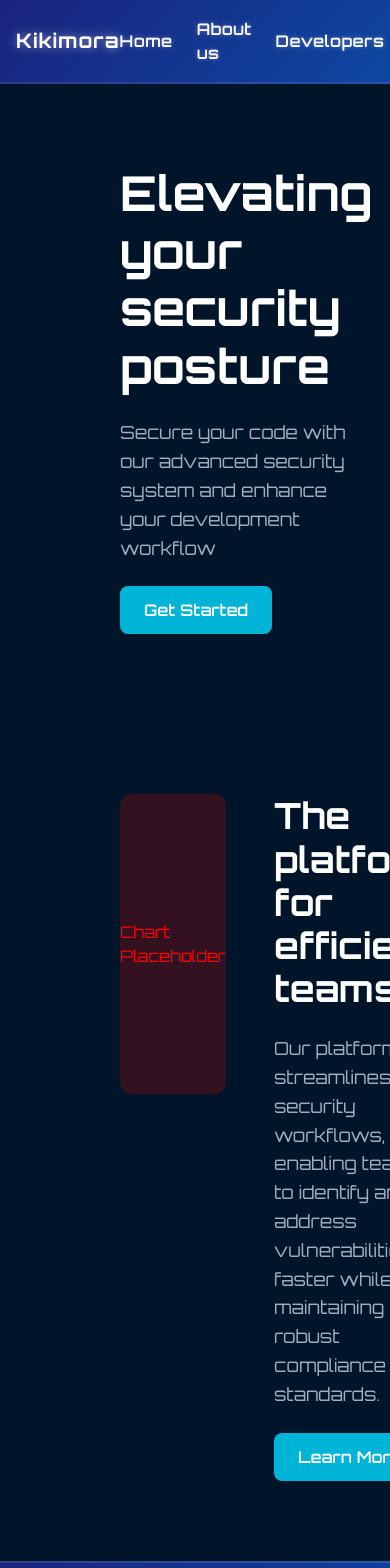
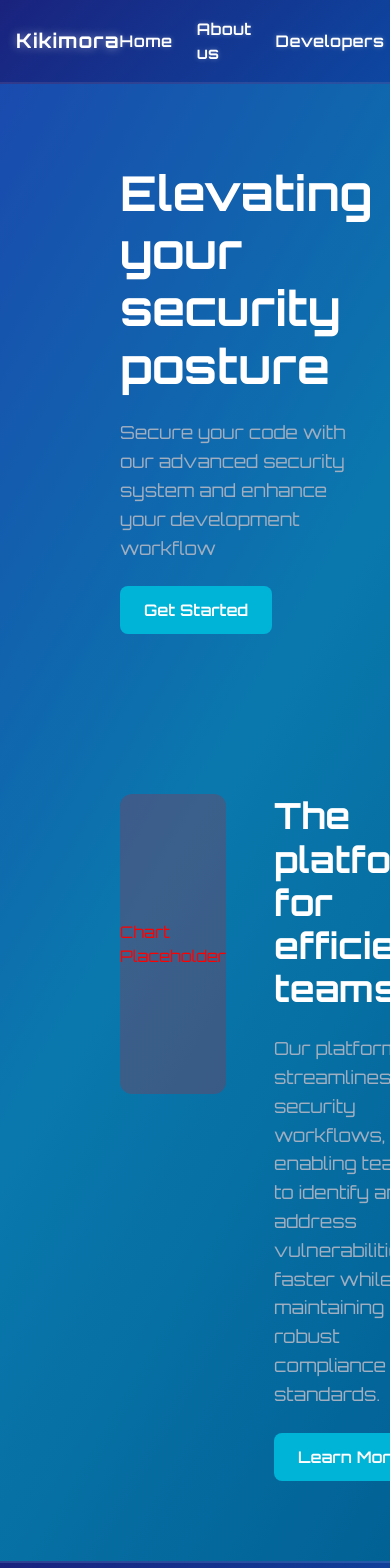
Before and after one commit to NikolaSirakov2/Kikimora, a React (Create React App) app: page / in a window 390 px wide. Shown: the top 1568 px of the page. Built offline with nearby package versions, Linux system fonts and the light colour scheme.

Commit message:
Refactor Home and component styles to enhance layout and responsiveness. Added gradient background to Home page and improved HeroSection and PlatformSection with new positioning and background styles for better visual hierarchy.

```diff
--- a/src/pages/Home/Home.tsx
+++ b/src/pages/Home/Home.tsx
@@ -5,6 +5,7 @@ import { PlatformSection } from "./components/PlatformSection";
 
 const HomeContainer = styled.div`
   width: 100%;
+  background: linear-gradient(120deg, #2563eb, #0ea5e9 50%, #0284c7);
 `;
 
 export const Home: React.FC = () => {
--- a/src/pages/Home/components/HeroSection.tsx
+++ b/src/pages/Home/components/HeroSection.tsx
@@ -3,8 +3,19 @@ import styled from "styled-components";
 
 const HeroContainer = styled.section`
   padding: 80px 120px;
-  background-color: #001529;
   color: white;
+  position: relative;
+
+  &::before {
+    content: "";
+    position: absolute;
+    top: 0;
+    left: 0;
+    right: 0;
+    bottom: 0;
+    background: rgba(2, 19, 35, 0.3);
+    pointer-events: none;
+  }
 `;
 
 const MainHero = styled.div`
@@ -12,6 +23,8 @@ const MainHero = styled.div`
   justify-content: space-between;
   align-items: center;
   gap: 48px;
+  position: relative;
+  z-index: 1;
 `;
 
 const HeroContent = styled.div`
--- a/src/pages/Home/components/PlatformSection.tsx
+++ b/src/pages/Home/components/PlatformSection.tsx
@@ -3,11 +3,22 @@ import styled from "styled-components";
 
 const PlatformContainer = styled.section`
   padding: 80px 120px;
-  background-color: #001529;
   color: white;
   display: flex;
   gap: 48px;
   justify-content: flex-start;
+  position: relative;
+
+  &::before {
+    content: "";
+    position: absolute;
+    top: 0;
+    left: 0;
+    right: 0;
+    bottom: 0;
+    background: rgba(2, 19, 35, 0.3);
+    pointer-events: none;
+  }
 `;
 
 const ContentSection = styled.div`
@@ -16,6 +27,8 @@ const ContentSection = styled.div`
   flex-direction: column;
   gap: 24px;
   max-width: 700px;
+  position: relative;
+  z-index: 1;
 `;
 
 const Title = styled.h2`
@@ -60,6 +73,8 @@ const ChartPlaceholder = styled.div`
   align-items: center;
   justify-content: center;
   color: #ff0000;
+  position: relative;
+  z-index: 1;
 `;
 
 export const PlatformSection: React.FC = () => {
```
